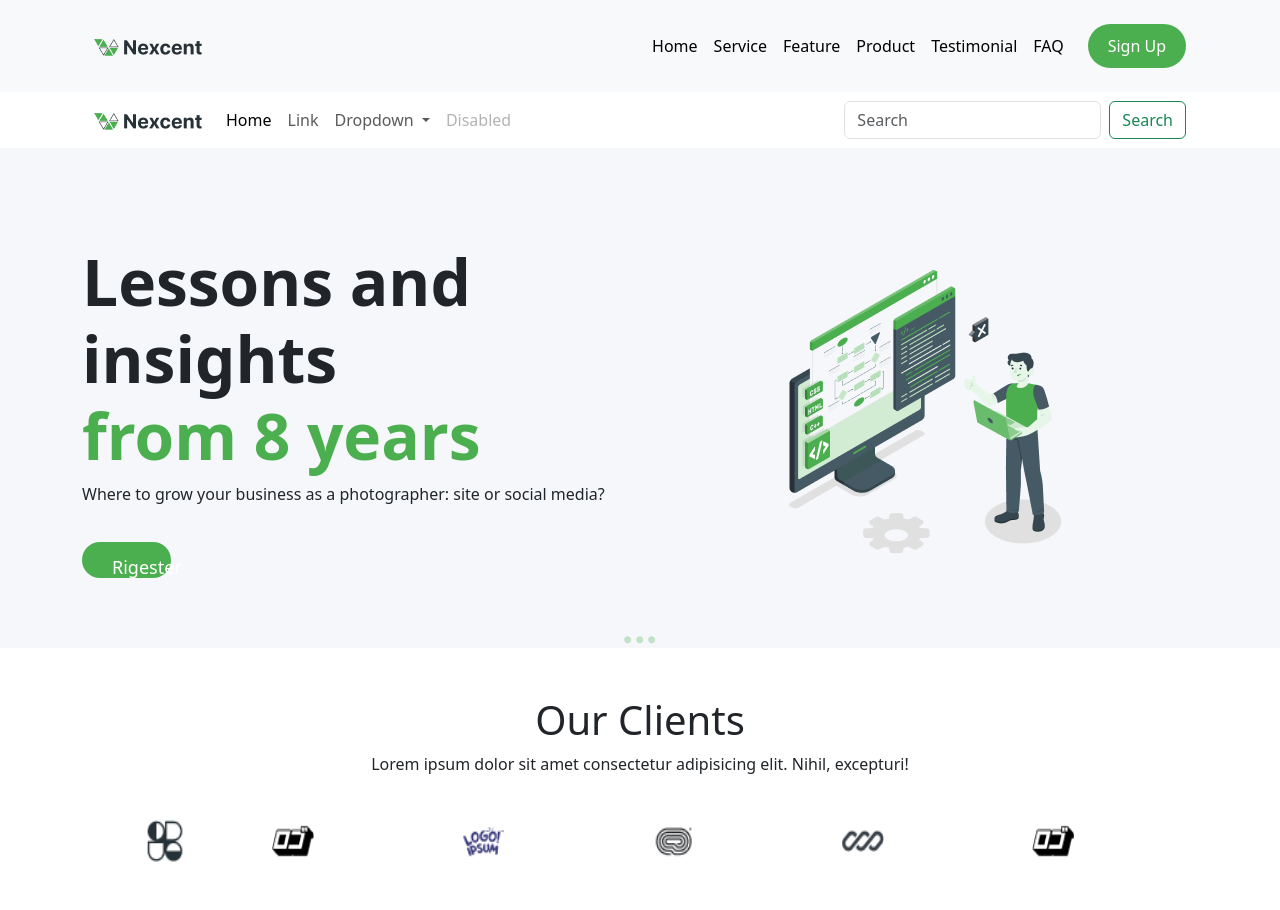
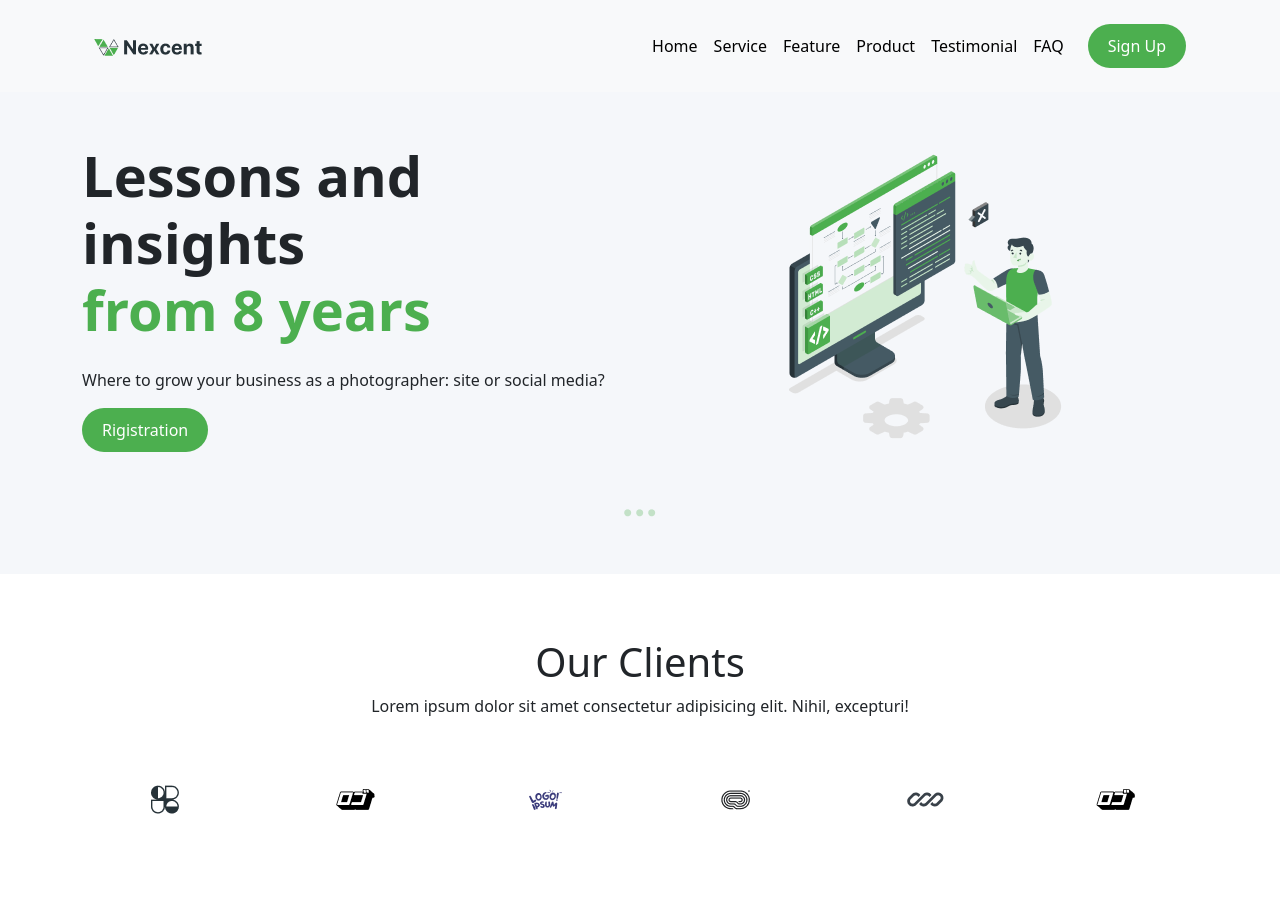
Before and after one commit to MahamAli4/HackaThone-Website, a plain HTML site: page index.html in a window 1280 px wide. Shown: the top 910 px of the page. Drawn offline with nearby package versions, Linux system fonts and the light colour scheme.

Commit message:
new next

```diff
--- a/index.html
+++ b/index.html
@@ -84,115 +84,71 @@
 </div>
 <!-- Navbar Section End ============================================ -->
 
-    <!-- Navbar section Start ============================================ -->
-    <div class="container-fluid">
-        <div class="container">
-            <nav class="navbar navbar-expand-lg ">
-                <div class="container-fluid">
-                    <a class="navbar-brand" href="#">
-                        <img src="./images/Logo.png" alt="">
-                    </a>
-                    <button class="navbar-toggler" type="button" data-bs-toggle="collapse"
-                        data-bs-target="#navbarSupportedContent" aria-controls="navbarSupportedContent"
-                        aria-expanded="false" aria-label="Toggle navigation">
-                        <span class="navbar-toggler-icon"></span>
-                    </button>
-                    <div class="collapse navbar-collapse" id="navbarSupportedContent">
-                        <ul class="navbar-nav me-auto mb-2 mb-lg-0">
-                            <li class="nav-item">
-                                <a class="nav-link active" aria-current="page" href="#">Home</a>
-                            </li>
-                            <li class="nav-item">
-                                <a class="nav-link" href="#">Link</a>
-                            </li>
-                            <li class="nav-item dropdown">
-                                <a class="nav-link dropdown-toggle" href="#" role="button" data-bs-toggle="dropdown"
-                                    aria-expanded="false">
-                                    Dropdown
-                                </a>
-                                <ul class="dropdown-menu">
-                                    <li><a class="dropdown-item" href="#">Action</a></li>
-                                    <li><a class="dropdown-item" href="#">Another action</a></li>
-                                    <li>
-                                        <hr class="dropdown-divider">
-                                    </li>
-                                    <li><a class="dropdown-item" href="#">Something else here</a></li>
-                                </ul>
-                            </li>
-                            <li class="nav-item">
-                                <a class="nav-link disabled" aria-disabled="true">Disabled</a>
-                            </li>
-                        </ul>
-                        <form class="d-flex" role="search">
-                            <input class="form-control me-2" type="search" placeholder="Search" aria-label="Search">
-                            <button class="btn btn-outline-success" type="submit">Search</button>
-                        </form>
-                    </div>
-                </div>
-            </nav>
+<!-- Hero Section Start ============================================ -->
+<div class="container-fluid g-5" style="background-color:#f5f7fa; padding: 50px 0;">
+    <div class="container mb-5">
+        <div class="row align-items-center">
+            <!-- Left Content -->
+            <div class="col-12 col-md-6 d-flex flex-column align-items-start justify-content-center text-center text-md-start">
+                <h1 class="display-4 fw-bold">Lessons and insights <br> <span class="greentheme">from 8 years</span></h1>
+                <p class="mt-3">Where to grow your business as a photographer: site or social media?</p>
+                <a href="#" class="btn-custom">Rigistration</a>
             </div>
 
+            <!-- Right Image -->
+            <div class="col-12 col-md-6 d-flex flex-column align-items-center justify-content-center mt-4 mt-md-0">
+                <img src="./images/hero image.png" class="hero-img" alt="Hero Image">
             </div>
-    <!-- Navbar section End ============================================ -->
-    <!-- Hero section Start ============================================ -->
-
-    <div class="container-fluid g-5" style="background-color:#f5f7fa;height: 500px ;">
-        <div class="container mb-5">
-            <div class="row">
-                <div class="col-md-6 col-sm-12 col-12 d-flex flex-column align-items-start mt-5 justify-content-center">
-                    <h1 class="display-3 fw-bold mt-5">Lessons and insights <br> <span class="greentheme"> from 8
-                            years</span></h1>
-                    <p>Where to grow your business as a photographer: site or social media?</p>
-                    <button class="buttonss">Rigester</button>
-                </div>
-                <div
-                    class="col-md-6 col-sm-12 col-12 d-flex flex-column align-items-center mt-5 justify-content-center">
-                    <img src="./images/hero image.png" class="mt-5" alt="">
         </div>
     </div>
 
-        </div>
+    <!-- Icon Row -->
     <div class="icon mt-5 text-center">
         <img src="./images/Ellipse 7.png" alt="">
         <img src="./images/Ellipse 7.png" alt="">
         <img src="./images/Ellipse 7.png" alt="">
     </div>
 </div>
-    <!-- Hero section End ============================================ -->
+<!-- Hero Section End ============================================ -->
 
 
-    <!-- our client section ============================ -->
-    <div class="container-fluid">
+
+
+<!-- Our Clients Section Start ============================================ -->
+<div class="container-fluid py-5" >
     <div class="container">
+        <!-- Heading -->
         <div class="row">
-                <div class="col-md-12">
-                    <h1 class="fs-1 text-center mt-5 ">Our Clients</h1>
-                    <p class="text-center">Lorem ipsum dolor sit amet consectetur adipisicing elit. Nihil, excepturi!
-                    </p>
+            <div class="col-12 text-center">
+                <h1 class="fs-1 mt-3">Our Clients</h1>
+                <p>Lorem ipsum dolor sit amet consectetur adipisicing elit. Nihil, excepturi!</p>
             </div>
         </div>
-            <div class="row">
-                <div class="col text-center company-logo">
-                    <img src="./images/Logo (1).png" class=" img-fluid w-25 h-50 log-com mt-4" alt="">
+
+        <!-- Logos -->
+        <div class="row text-center justify-content-center align-items-center mt-4 g-4">
+            <div class="col-6 col-md-4 col-lg-2">
+                <img src="./images/Logo (1).png" class="img-fluid client-logo" alt="Logo 1">
             </div>
-                <div class="col">
-                    <img src="./images/Logo (2).png" class=" img-fluid w-25 h-50 log-com mt-4" alt="">
+            <div class="col-6 col-md-4 col-lg-2">
+                <img src="./images/Logo (2).png" class="img-fluid client-logo" alt="Logo 2">
             </div>
-                <div class="col">
-                    <img src="./images/Logo (3).png" class=" img-fluid w-25 h-50 log-com mt-4" alt="">
+            <div class="col-6 col-md-4 col-lg-2">
+                <img src="./images/Logo (3).png" class="img-fluid client-logo" alt="Logo 3">
             </div>
-                <div class="col">
-                    <img src="./images/Logo (4).png" class=" img-fluid w-25 h-50 log-com mt-4" alt="">
+            <div class="col-6 col-md-4 col-lg-2">
+                <img src="./images/Logo (4).png" class="img-fluid client-logo" alt="Logo 4">
             </div>
-                <div class="col">
-                    <img src="./images/Logo (5).png" class=" img-fluid w-25 h-50 log-com mt-4" alt="">
+            <div class="col-6 col-md-4 col-lg-2">
+                <img src="./images/Logo (5).png" class="img-fluid client-logo" alt="Logo 5">
             </div>
-                <div class="col">
-                    <img src="./images/Logo (6).png" class=" img-fluid w-25 h-50 log-com mt-4" alt="">
+            <div class="col-6 col-md-4 col-lg-2">
+                <img src="./images/Logo (6).png" class="img-fluid client-logo" alt="Logo 6">
             </div>
         </div>
     </div>
 </div>
+<!-- Our Clients Section End ============================================ -->
 
     <!-- single ystem ================================ -->
     <div class="container-fluid">
@@ -269,7 +225,7 @@
                         corrupti sunt nesciunt eaque ducimus itaque dolores. Magnam, molestias veniam? Adipisci
                         aspernatur,
                         non architecto veritatis beatae quidem?</p>
-                    <button class="buttonss">Learn More</button>
+                        <a href="#" class="btn-custom">Learn more</a>
                 </div>
             </div>
 
@@ -419,7 +375,7 @@
         <div class="row align-items-center justify-content-center">
             <div class="col-12 text-center">
                 <h1 class="fs-1 mt-3 fw-bold">Pellentesque suscipit <br>fringilla libero eu.</h1>
-                <button class="buttonss mt-4">Learn More</button>
+                <a href="#" class="btn-custom text-center">Learn more</a>
             </div>
         </div>
     </div>
```
Lines whose indentation alone changed are shown as unchanged.
